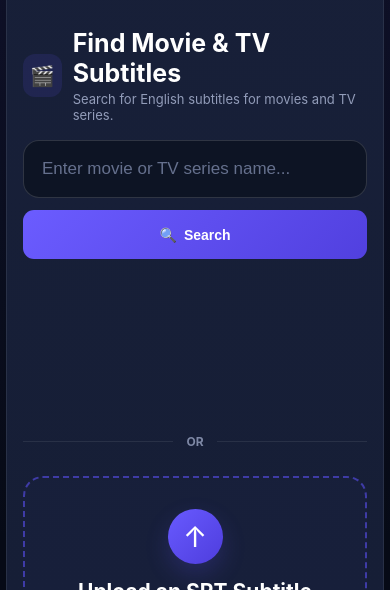
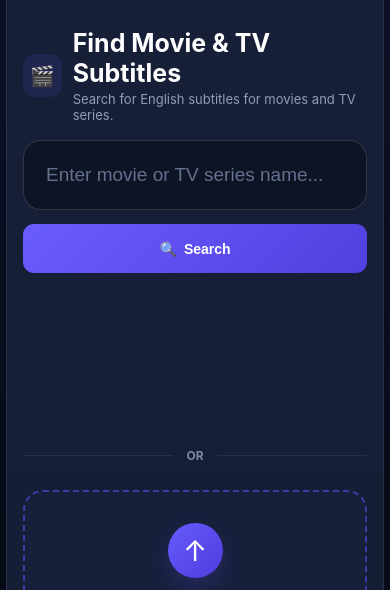
Before and after one commit to Imvisal/Subtittle-translator, a website: page index.html in a window 390 px wide. Shown: the part 224-814 px from the top of the page. Drawn offline with Linux system fonts and the light colour scheme.

Commit message:
Update style.css

```diff
--- a/style.css
+++ b/style.css
@@ -2413,20 +2413,19 @@ body {
     }
 
 
-   /* Mobile Search Input */
-@media (max-width: 600px) {
+   @media (max-width: 600px) {
 
     .search-box input {
-        height: 58px;
-        min-height: 58px;
-        padding: 0 18px;
-        font-size: 17px;
-        border-radius: 16px;
+        height: 70px;
+        min-height: 70px;
+        padding: 0 22px;
+        font-size: 19px;
+        border-radius: 18px;
         box-sizing: border-box;
     }
 
     .search-box {
-        gap: 12px;
-    }
-
-}
+        gap: 14px;
+    }
+
+}
```
